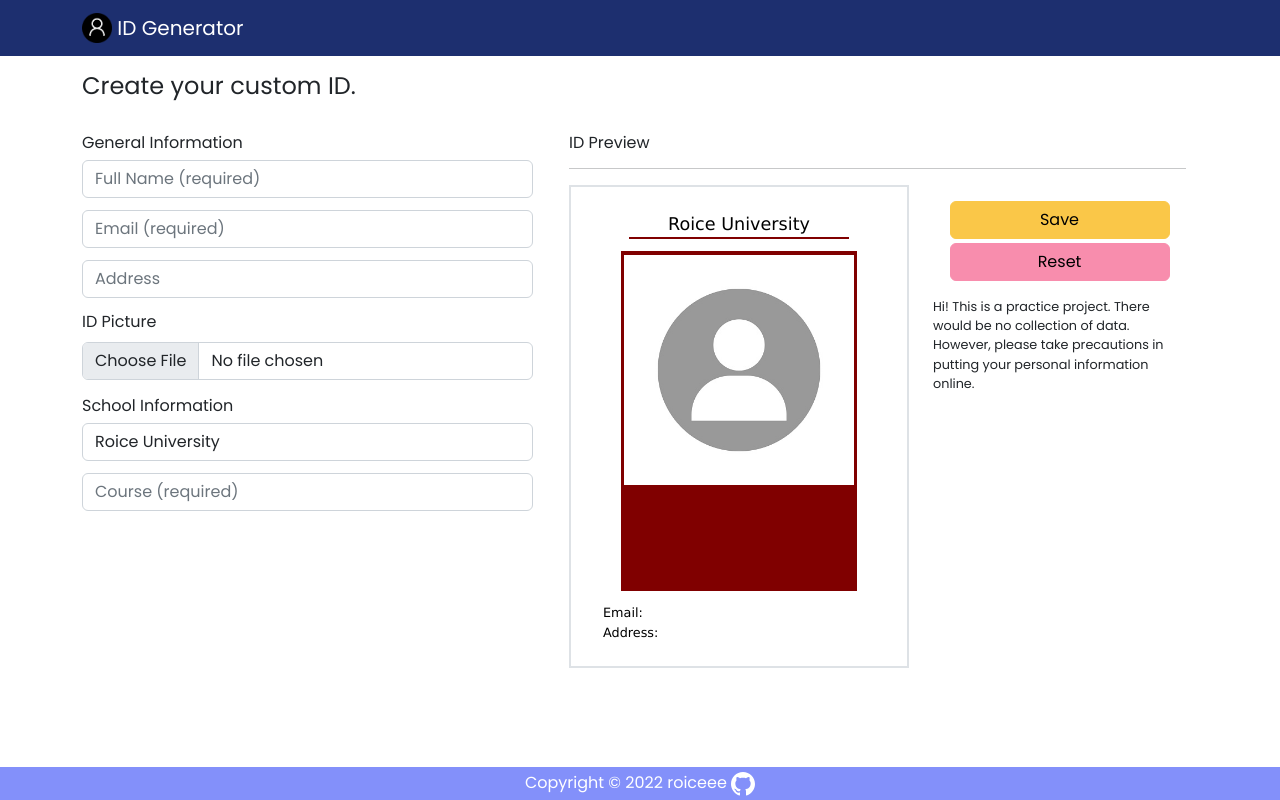
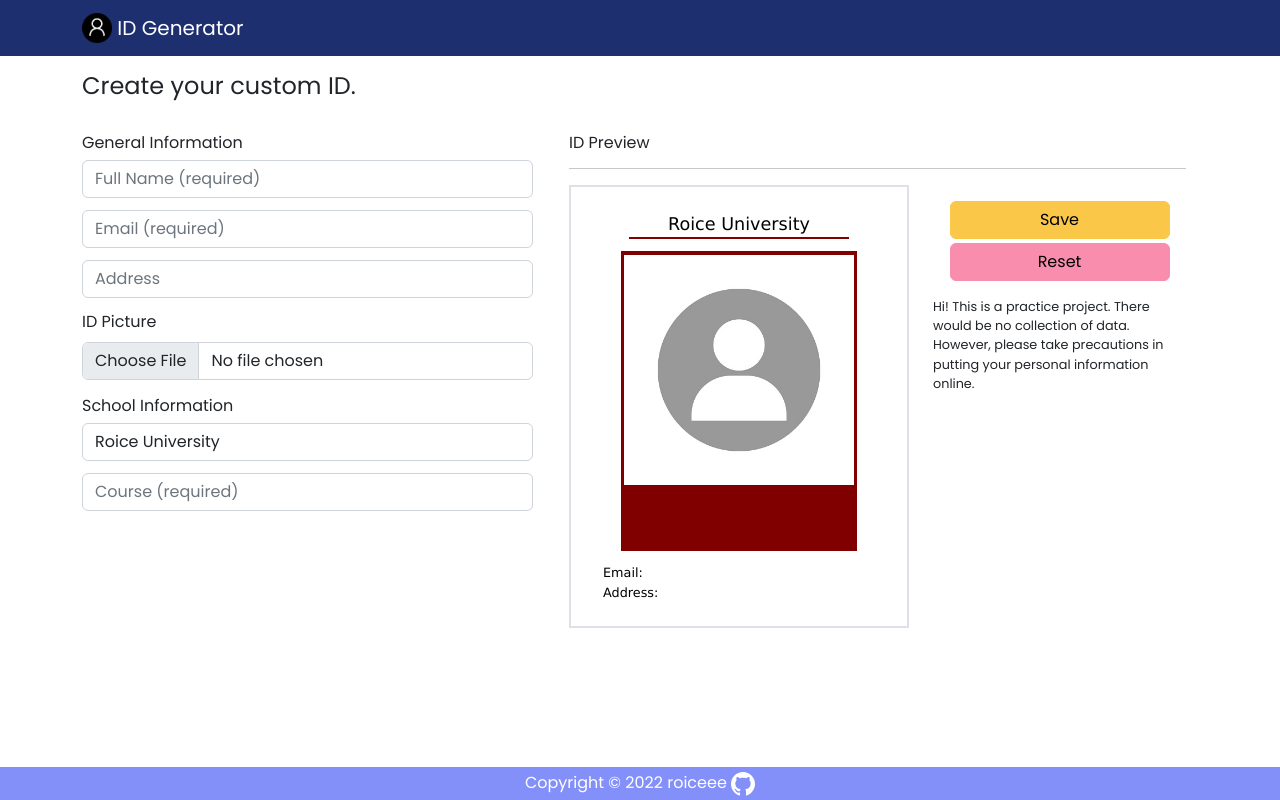
Before and after one commit to roiceee/CV-App, a React (Create React App) app: page / in a window 1280 px wide. Built offline with nearby package versions, Linux system fonts and the light colour scheme.

Commit message:
adjust inner container height (ID Preview Comp.)

```diff
--- a/src/styles/id-preview.css
+++ b/src/styles/id-preview.css
@@ -12,7 +12,7 @@
     font-size: 1.05rem;
     margin-top: 6px;
     width: 190px;
-    height: 40px;
+    /* height: 40px; */
     overflow-wrap: break-word;
 }
 
@@ -20,7 +20,7 @@
     font-size: 0.7rem;
     margin-top: 16px;
     width: 190px;
-    height: 40px;
+    /* height: 40px; */
     overflow-wrap: break-word;
 }
 
@@ -30,7 +30,8 @@
     margin-right: auto;
     padding: 4px;
     width: 236px;
-    height: 340px;
+    max-height: 340px;
+    min-height: 300px;
     display: flex;
     flex-direction: column;
     align-items: center;
```
